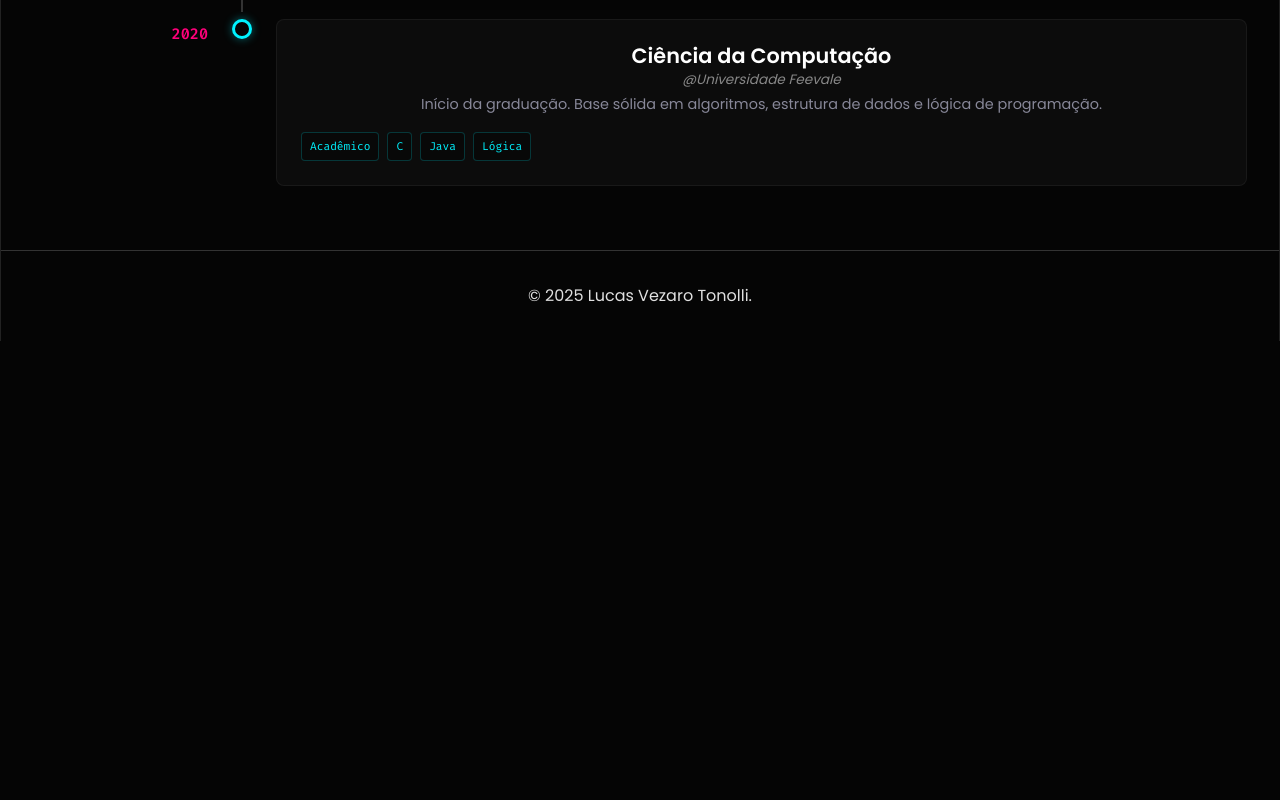
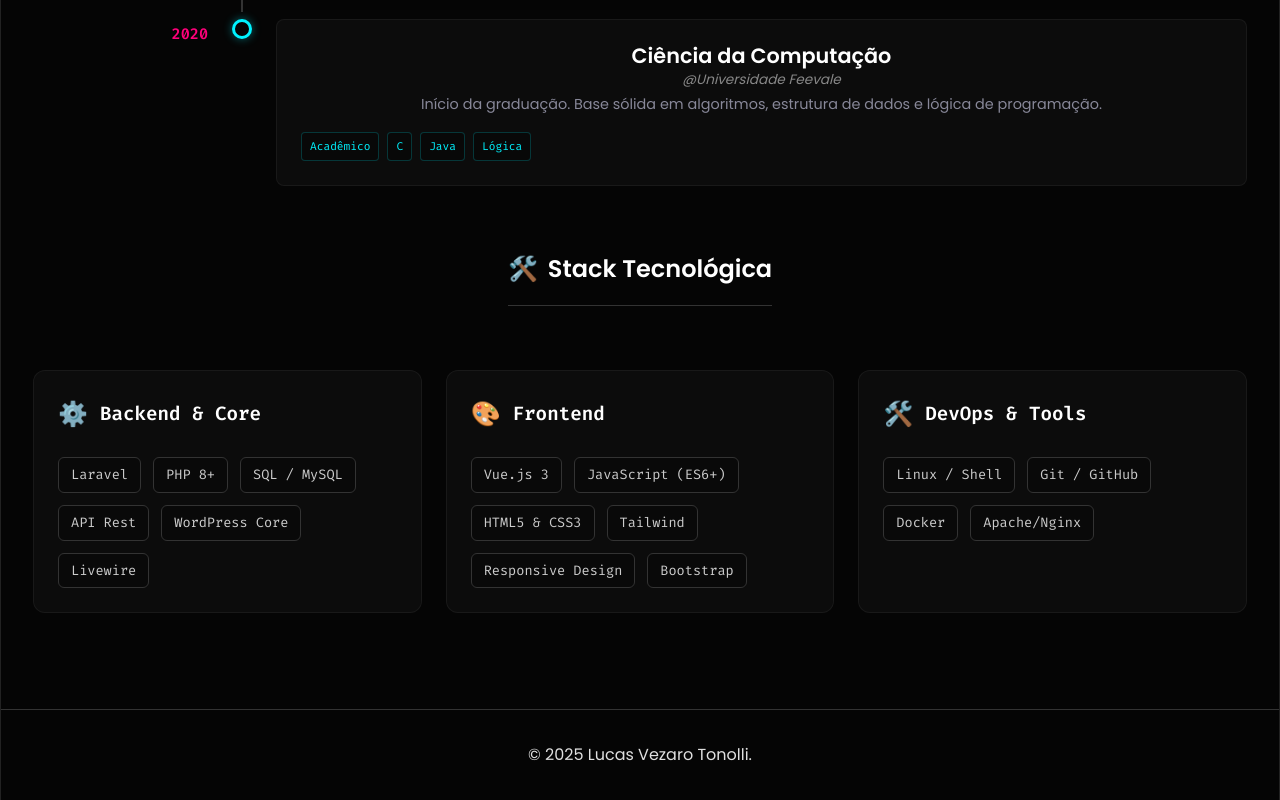
Before and after one commit to LucasTonolli/personal-site, a Vue app: page /dev in a window 1280 px wide. Shown: the part 1450-2250 px from the top of the page. Before the commit the page ends 1791 px from the top, so only its background shows below. Built offline with nearby package versions, Linux system fonts and the light colour scheme.

Commit message:
feat: finish `DevTechStack` component

```diff
--- a/src/assets/css/base.css
+++ b/src/assets/css/base.css
@@ -51,7 +51,7 @@ footer {
 
 .section {
   display: flex;
-  flex-direction: column-reverse;
+  flex-direction: column;
   align-items: center;
   justify-content: center;
   padding: 0 0 2rem 0;
@@ -72,3 +72,14 @@ footer {
   -webkit-background-clip: text;
   -webkit-text-fill-color: transparent;
 }
+
+.section-title {
+  color: #fff;
+  font-size: 1.5rem;
+  margin-bottom: 2rem;
+  display: flex;
+  align-items: center;
+  gap: 10px;
+  border-bottom: 1px solid #333;
+  padding-bottom: 1rem;
+}
--- /dev/null
+++ b/src/components/DevTechStack.vue
@@ -0,0 +1,139 @@
+<script setup>
+const techCategories = [
+  {
+    name: 'Backend & Core',
+    icon: '⚙️',
+    color: '#ff007a', // Rosa (Sua cor primária)
+    skills: ['Laravel', 'PHP 8+', 'SQL / MySQL', 'API Rest', 'WordPress Core', 'Livewire'],
+  },
+  {
+    name: 'Frontend',
+    icon: '🎨',
+    color: '#00f3ff', // Ciano (Sua cor secundária)
+    fontColor: '#000',
+
+    skills: [
+      'Vue.js 3',
+      'JavaScript (ES6+)',
+      'HTML5 & CSS3',
+      'Tailwind',
+      'Responsive Design',
+      'Bootstrap',
+    ],
+  },
+  {
+    name: 'DevOps & Tools',
+    icon: '🛠️',
+    color: '#7000ff', // Roxo (Cor de acento)
+    skills: ['Linux / Shell', 'Git / GitHub', 'Docker', 'Apache/Nginx'],
+  },
+]
+</script>
+
+<template>
+  <section class="section tech-section">
+    <h3 class="section-title"><span class="icon">🛠️</span> Stack Tecnológica</h3>
+    <div class="tech-grid">
+      <div
+        v-for="(cat, index) in techCategories"
+        :key="index"
+        class="tech-card"
+        :style="{ '--card-color': cat.color, '--font-color': cat.fontColor || '#fff' }"
+      >
+        <div class="card-header">
+          <span class="cat-icon">{{ cat.icon }}</span>
+          <h4>{{ cat.name }}</h4>
+        </div>
+
+        <div class="skills-list">
+          <span v-for="skill in cat.skills" :key="skill" class="skill-pill">
+            {{ skill }}
+          </span>
+        </div>
+      </div>
+    </div>
+  </section>
+</template>
+
+<style scoped>
+.tech-section {
+  padding: 2rem 0 4rem 0;
+}
+
+.tech-grid {
+  display: grid;
+  grid-template-columns: 1fr;
+  gap: 1.5rem;
+}
+
+.tech-card {
+  background: rgba(255, 255, 255, 0.03);
+  border: 1px solid rgba(255, 255, 255, 0.05);
+  border-radius: 12px;
+  padding: 1.5rem;
+  transition: all 0.3s ease;
+  position: relative;
+  overflow: hidden;
+}
+
+.tech-card:hover {
+  transform: translateY(-5px);
+  border-color: var(--card-color);
+  box-shadow:
+    0 5px 20px rgba(0, 0, 0, 0.5),
+    0 0 15px var(--card-color);
+}
+
+.card-header {
+  display: flex;
+  align-items: center;
+  gap: 0.75rem;
+  margin-bottom: 1.5rem;
+}
+
+.cat-icon {
+  font-size: 1.5rem;
+}
+
+.tech-card h4 {
+  color: #fff;
+  font-size: 1.2rem;
+  margin: 0;
+  font-family: var(--font-code);
+}
+
+.skills-list {
+  display: flex;
+  flex-wrap: wrap;
+  gap: 0.75rem;
+}
+
+.skill-pill {
+  font-family: var(--font-code);
+  font-size: 0.85rem;
+  color: #ccc;
+  background: rgba(0, 0, 0, 0.3);
+  padding: 6px 12px;
+  border-radius: 6px;
+  border: 1px solid #333;
+  transition: 0.2s;
+}
+
+@media (min-width: 768px) {
+  .tech-grid {
+    grid-template-columns: repeat(3, 1fr);
+  }
+
+  .tech-card:hover .skill-pill {
+    border-color: rgba(255, 255, 255, 0.2);
+    color: #fff;
+  }
+
+  .tech-card:hover .skill-pill:hover {
+    background: var(--card-color);
+    color: var(--font-color);
+    border-color: var(--card-color);
+    font-weight: bold;
+  }
+}
+</style>
--- a/src/components/DevTimelineSection.vue
+++ b/src/components/DevTimelineSection.vue
@@ -70,17 +70,6 @@ const timelineEvents = [
 <style scoped>
 .section.timeline-section {
   flex-direction: column;
-}
-
-.section-title {
-  color: #fff;
-  font-size: 1.5rem;
-  margin-bottom: 2rem;
-  display: flex;
-  align-items: center;
-  gap: 10px;
-  border-bottom: 1px solid #333;
-  padding-bottom: 1rem;
 }
 
 .timeline {
--- a/src/components/HeroSection.vue
+++ b/src/components/HeroSection.vue
@@ -51,7 +51,7 @@ onMounted(() => {
 </script>
 
 <template>
-  <section class="section">
+  <section class="section base-hero">
     <div class="hero-text">
       <div class="badge">Bem-vindo ao meu espaço</div>
 
@@ -158,6 +158,9 @@ onMounted(() => {
 </template>
 
 <style scoped>
+.section.base-hero {
+  flex-direction: column-reverse;
+}
 /* --- TEXTOS --- */
 .badge {
   display: inline-block;
@@ -374,6 +377,9 @@ onMounted(() => {
 }
 
 @media (min-width: 768px) {
+  .section.base-hero {
+    flex-direction: row;
+  }
   .hero {
     flex-direction: row;
     justify-content: space-between;
--- a/src/views/DevView.vue
+++ b/src/views/DevView.vue
@@ -1,5 +1,6 @@
 <script setup>
 import DevHeroSection from '../components/DevHeroSection.vue'
+import DevTechStack from '../components/DevTechStack.vue'
 import DevTimelineSection from '../components/DevTimelineSection.vue'
 import FooterBar from '../components/FooterBar.vue'
 import NavBar from '../components/NavBar.vue'
@@ -12,6 +13,7 @@ import NavBar from '../components/NavBar.vue'
     <div class="dev-container">
       <DevHeroSection />
       <DevTimelineSection />
+      <DevTechStack />
     </div>
   </main>
   <FooterBar />
```
